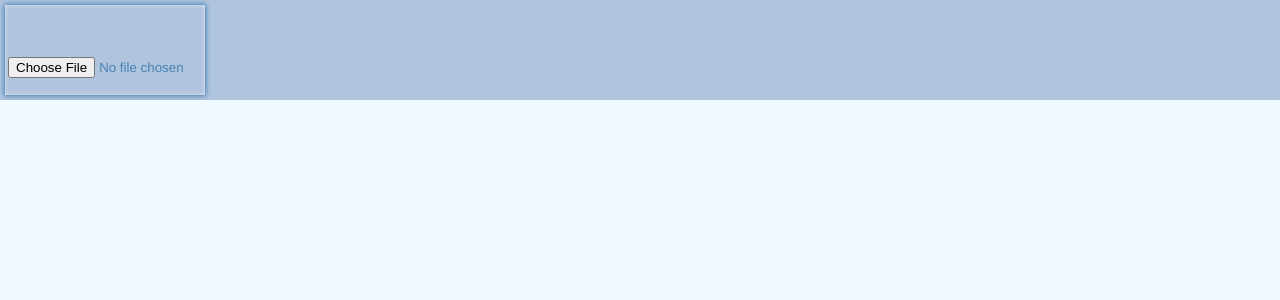
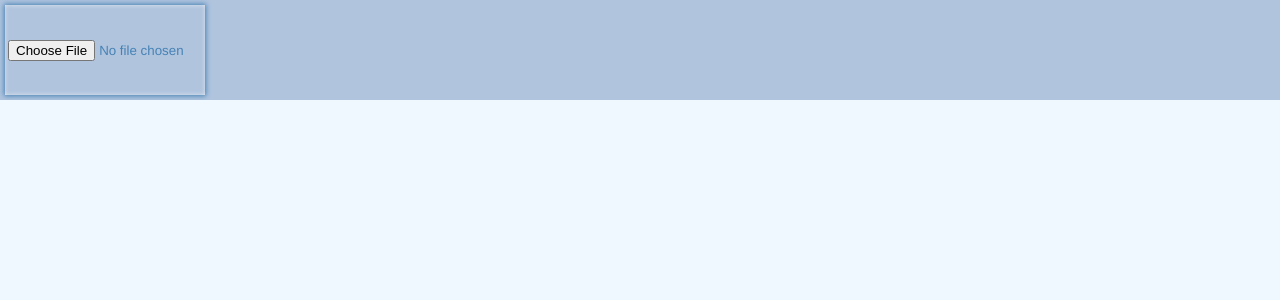
Before and after one commit to concutere/uji, a React (Create React App) app: page / in a window 1280 px wide. Shown: the top 300 px of the page. Built offline with nearby package versions, Linux system fonts and the light colour scheme.

Commit message:
view transforms wip

```diff
--- a/src/App.js
+++ b/src/App.js
@@ -20,7 +20,7 @@ class App extends Component {
   render() {
     return (
       <div id="outer">
-        <Stackbox onafterupdated={this.afterUpdated} />
+        <Stackbox onafterupdated={this.afterUpdated} ops={{'index':Uji.index, 'log':Uji.log, 'smooth':Uji.smooth}} />
         <Visbox data={this.state.data} />
         <Datagrid data={this.state.data} />
       </div>
--- a/src/Stack.js
+++ b/src/Stack.js
@@ -5,21 +5,35 @@ class Stackbox extends Component {
   constructor(props) {
     super(props);
 
-    this.state = {'onafterupdated':props.onafterupdated || null};
+    this.state = {'onafterupdated':props.onafterupdated || null, 'ops':props.ops || [], 'data':null, 'history':[]};
 
     this.afterUpdated = this.afterUpdated.bind(this);
   }
 
   afterUpdated(data, origin) {
-    console.log('Stackbox.afterUpdated');
+    //console.log('Stackbox.afterUpdated ${origin}');
     this.setState({'data':data});
+
+    if(origin !== undefined) {
+      let history = this.state.history;
+      history.push(origin);
+      this.setState({'history':history});
+    }
     if(this.state.onafterupdated !== null) {
       this.state.onafterupdated(data, origin);
     }
   }
 
   render() {
-    return <div id="stackbox"><LoadFileOp onafterupdated={this.afterUpdated}/></div>;
+    var nextSteps;
+    if(this.state.data === null) {
+      nextSteps='';
+    }
+    else {
+      //TODO history, more ops ...
+      nextSteps=<StackOp onafterupdated={this.afterUpdated} data={this.state.data} ops={this.state.ops} />
+    }
+    return <div id="stackbox"><LoadFileOp onafterupdated={this.afterUpdated}/>{nextSteps}</div>;
   }
 }
 
@@ -27,7 +41,11 @@ class StackOp extends Component {
   constructor(props) {
     super(props);
 
-    this.state = {'onafterupdated':props.onafterupdated || null};
+    this.state = {'onafterupdated':props.onafterupdated || null, 'ops':props.ops || {}, 'data':props.data || null};
+
+    this.afterUpdated = this.afterUpdated.bind(this);
+    this.handleApply = this.handleApply.bind(this);
+    this.applyOp = this.applyOp.bind(this);
   }
 
   afterUpdated(data, origin) {
@@ -37,13 +55,36 @@ class StackOp extends Component {
     }
   }
 
+  handleApply(e) {
+    let op = e.target.innerText;
+    console.log(op,this);
+    this.applyOp(op);
+  }
+
+  applyOp(op) {
+    if (this.state.data !== null && this.state.data.byCol !== null) {
+      let data = this.state.data;
+      let calc = this.state.ops[op](data.byCol[data.headers[1]]);
+      data.byCol[data.headers[1]] = calc;
+      let newdata = new Uji(null,data.byCol);
+      console.log(data, newdata);
+      this.setState({'data':newdata});
+      //this.setState({'data':data}); //TODO move calc stack to Uji as "view"  ...
+      this.afterUpdated(data, op);
+    }
+  }
+
   render() {
-    return <div id="stackop"></div>
+    let ops = [];
+    for (var opstr in this.state.ops) {
+      ops.push(<div id={`op-${opstr}`} onClick={this.handleApply} >{opstr}</div>);
+    }
+    return <div id="stackop">{ops}</div>
   }
 
 }
 
-class LoadFileOp extends Component {
+class LoadFileOp extends StackOp {
   constructor(props) {
     super(props);
 
--- a/src/Uji.css
+++ b/src/Uji.css
@@ -105,7 +105,7 @@ th {
 	overflow:hidden;
 	display:grid;
 
-	grid-auto-columns: 90px;
+	grid-auto-columns: minmax(90px, 200px);
 	grid-template-rows:90px;
 	grid-gap: 0 10px;
 	padding:5px;
@@ -118,19 +118,18 @@ th {
 	box-sizing: border-box;
 	box-shadow:0 0 5px 1px steelblue, inset 0 0 5px -1px whitesmoke;
 	grid-row:1;
-	font-size:.8em;
 	min-width:90px;
 	max-width:200px;
 	width:min-content;
 	padding:3px;
-
+  height:90px;
   white-space: nowrap;
   overflow:hidden;
   text-overflow: ellipsis;
 	text-align:center;
 	font-weight:bold;
 
-	padding-top:calc(50% - .5em);
+
 }
 
 #stackbox > div:active {
--- a/src/uji.js
+++ b/src/uji.js
@@ -153,8 +153,8 @@ class Uji {
       return [];
     }
     let headers = Object.keys(dataByCol);
-    let rows = [];
-    dataByCol[0].forEach((v,i) => {
+    let rows = [headers];
+    dataByCol[headers[0]].forEach((v,i) => {
       rows.push(headers.map((h,hi) => {
        return dataByCol[h][i];
       }));
```
